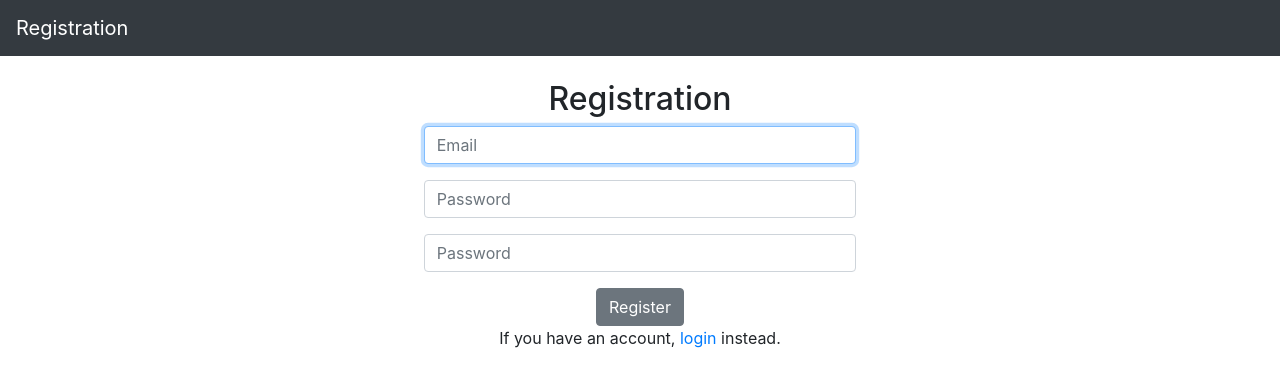
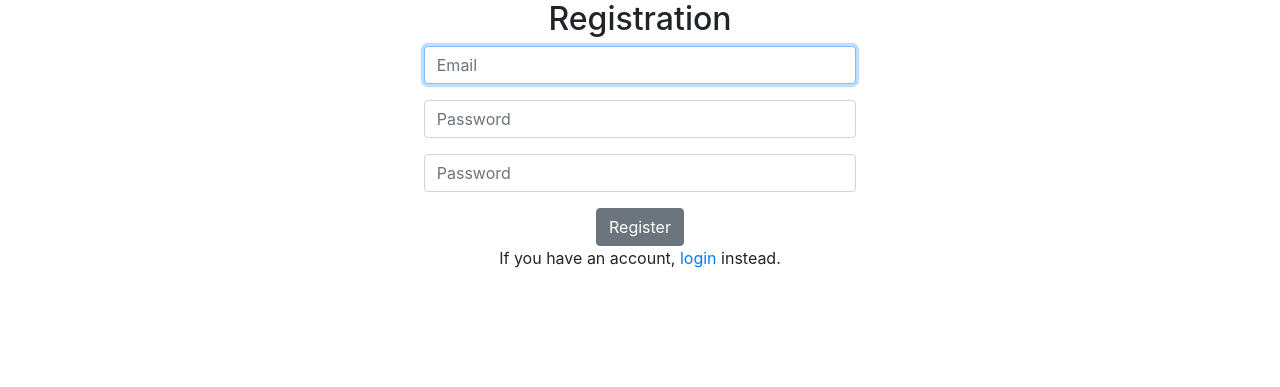
Before and after one commit to KurochkaR/events_app, a Django app: page /auth/registration/ in a window 1280 px wide. Shown: the top 387 px of the page. Run offline with Django 5.2, Linux system fonts and the light colour scheme; parts of the project's set-up code (start-up, migrations or seed data) failed here and were passed over; some libraries are stand-ins or nearby versions.

Commit message:
rm navbar

```diff
--- a/templates/index.html
+++ b/templates/index.html
@@ -16,19 +16,6 @@
 </head>
 
 <body>
-  <!--Nav Bar-->
-  <nav class="navbar navbar-dark bg-dark">
-    <a class="navbar-brand" href="{% url 'registration' %}">Registration</a>
-    <div class="dropdown-menu">
-      {% if user.is_authenticated %}
-      <a class="dropdown-item" href="{% url 'logout' %}">Log Out</a>
-      {% else %}
-      <a class="dropdown-item text-secondary" href="{% url 'registration' %}">Sign Up</a>
-      {% endif %}
-    </div>
-
-
-  </nav><br>
 
 
 
```
